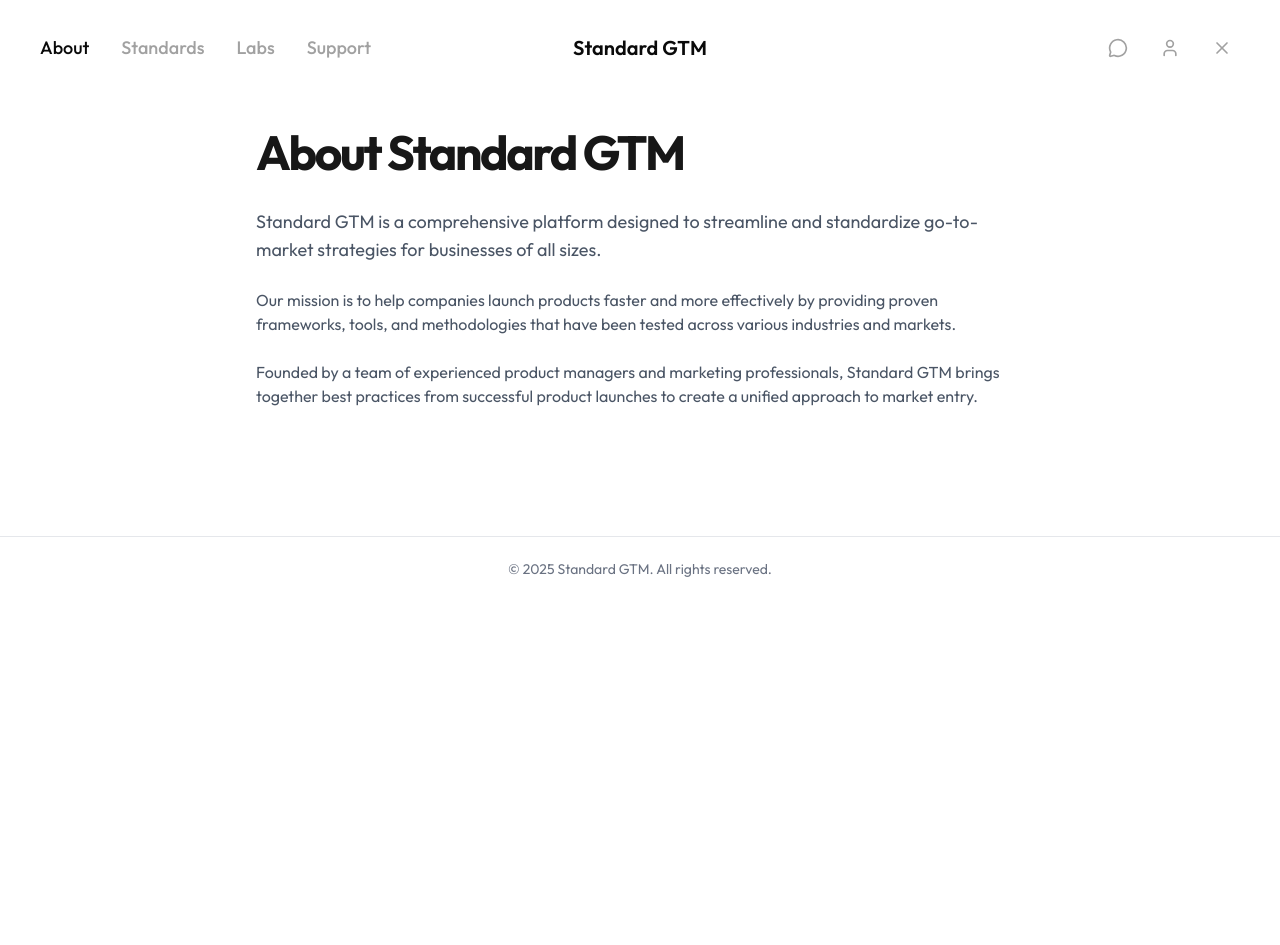
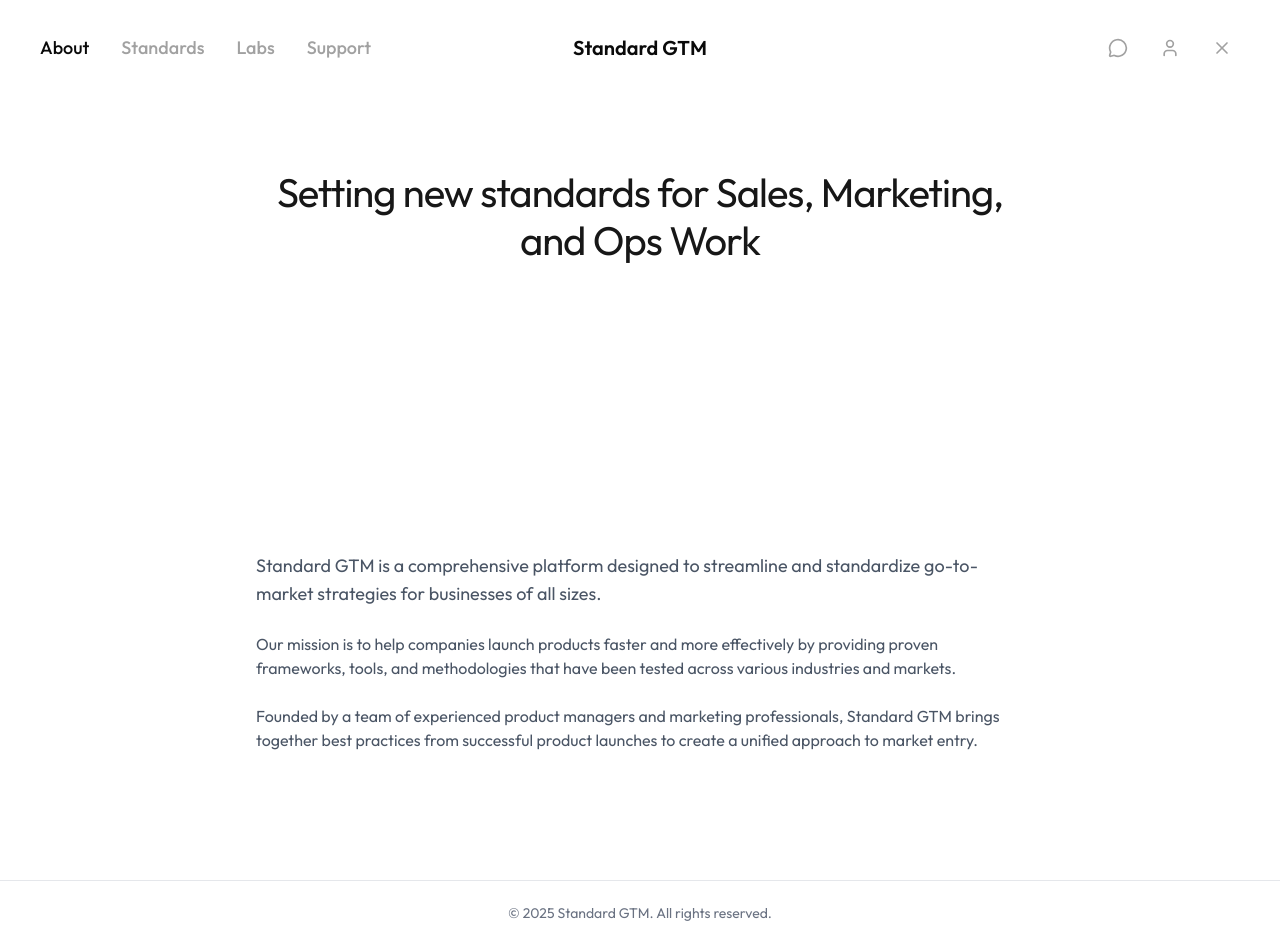
Before and after one commit to mxwllstrn/standardgtm, a Next.js app: page /about in a window 1280 px wide. Before the commit the page ends 800 px from the top, so only its background shows below. Built offline with nearby package versions, Linux system fonts and the light colour scheme.

Commit message:
push titlebar component + implementation

```diff
--- a/app/about/page.tsx
+++ b/app/about/page.tsx
@@ -1,16 +1,17 @@
 import Navigation from "../../components/navigation"
 import Footer from "../../components/footer"
+import Titlebar from "../../components/titlebar"
 
 export default function AboutPage() {
   return (
     <div className="min-h-screen bg-white">
       <Navigation currentPage="About" />
+      <Titlebar pageTitle="Setting new standards for Sales, Marketing, and Ops Work" />
 
       <main className="flex-1">
         <section className="w-full py-12 md:py-24 lg:py-32">
-          <div className="container px-4 md:px-6">
+          <div className="px-4 sm:px-5 lg:px-10">
             <div className="mx-auto max-w-3xl">
-              <h1 className="text-3xl font-bold tracking-tighter sm:text-4xl md:text-5xl mb-8">About Standard GTM</h1>
               <div className="space-y-6 text-gray-600">
                 <p className="text-lg">
                   Standard GTM is a comprehensive platform designed to streamline and standardize go-to-market
--- a/app/labs/page.tsx
+++ b/app/labs/page.tsx
@@ -1,10 +1,12 @@
 import Navigation from "../../components/navigation"
 import Footer from "../../components/footer"
+import Titlebar from "../../components/titlebar"
 
 export default function LabsPage() {
   return (
     <div className="min-h-screen bg-white">
       <Navigation currentPage="Labs" />
+      <Titlebar pageTitle="Labs" />
 
       <main className="flex-1">
         <section className="w-full py-12 md:py-24 lg:py-32">
--- a/app/standards/page.tsx
+++ b/app/standards/page.tsx
@@ -1,10 +1,13 @@
 import Navigation from "../../components/navigation"
 import Footer from "../../components/footer"
+import Titlebar from "../../components/titlebar"
 
 export default function StandardsPage() {
   return (
     <div className="min-h-screen bg-white">
       <Navigation currentPage="Standards" />
+      <Titlebar pageTitle="Standards?" />
+
 
       <main className="flex-1">
         <section className="w-full py-12 md:py-24 lg:py-32">
--- a/app/support/page.tsx
+++ b/app/support/page.tsx
@@ -1,10 +1,12 @@
 import Navigation from "../../components/navigation"
 import Footer from "../../components/footer"
+import Titlebar from "../../components/titlebar"
 
 export default function SupportPage() {
   return (
     <div className="min-h-screen bg-white">
       <Navigation currentPage="Support" />
+      <Titlebar pageTitle="How can we help?" />
 
       <main className="flex-1">
         <section className="w-full py-12 md:py-24 lg:py-32">
--- /dev/null
+++ b/components/titlebar.tsx
@@ -0,0 +1,23 @@
+import Link from "next/link"
+import { MessageCircle, User, X } from "lucide-react"
+
+interface TitlebarProps {
+  pageSuper?: string,
+  pageTitle?: string,
+  pageDescription?: string
+}
+
+export default function Titlebar({ pageSuper = "", pageTitle = "", pageDescription = "" }: TitlebarProps) {
+
+  return (
+    <section className="w-full py-12 md:py-24 lg:py-32">
+      <div className="px-4 sm:px-5 lg:px-10">
+        <div className="mx-auto max-w-3xl">
+          <h5>{pageSuper}</h5>
+          <h1 className="text-3xl text-center tracking-tight sm:text-4xl/12 md:text-[2.5rem]/12 mb-8 pt-10">{pageTitle}</h1>
+           <h2>{pageDescription}</h2>
+        </div>
+      </div>
+    </section>
+  )
+}
```
